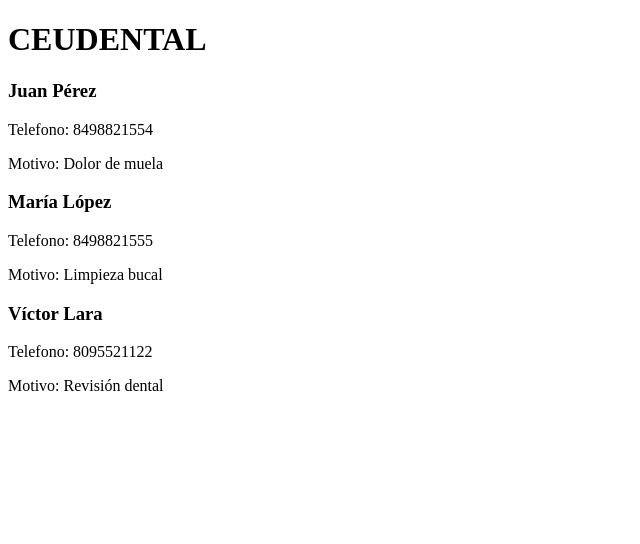
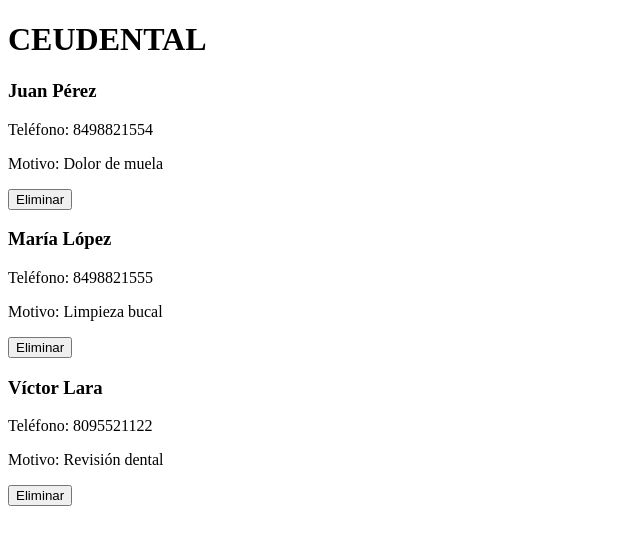
Before and after one commit to jeury3016-boop/ceudental, a React (Vite) app: page / in a window 1280 px wide. Shown: the top 544 px of the page, without its empty margins (0-640 px from the left). Built offline with nearby package versions, Linux system fonts and the light colour scheme.

Commit message:
Agrega boton eliminar paciente con useState y filter

```diff
--- a/src/App.jsx
+++ b/src/App.jsx
@@ -1,16 +1,22 @@
+import { useState } from "react";
+
 import ListaPacientes from "./components/ListaPacientes";
 
 function App() {
-  const pacientes = [
+  const [pacientes, setPacientes] = useState([
     { id: 1, nombre: "Juan Pérez", telefono: "8498821554", motivo: "Dolor de muela" },
     { id: 2, nombre: "María López", telefono: "8498821555", motivo: "Limpieza bucal" },
     { id: 3, nombre: "Víctor Lara", telefono: "8095521122", motivo: "Revisión dental" },
-  ];
+  ]);
+
+  function eliminarPaciente(id) {
+    setPacientes(pacientes.filter(paciente => paciente.id !== id));
+  }
 
   return (
     <div>
       <h1>CEUDENTAL</h1>
-      <ListaPacientes pacientes={pacientes} />
+      <ListaPacientes pacientes={pacientes} onEliminar={eliminarPaciente} />
     </div>
   );
 }
--- a/src/components/ListaPacientes.jsx
+++ b/src/components/ListaPacientes.jsx
@@ -1,6 +1,6 @@
 import TarjetaPaciente from "./TarjetaPaciente";
 
-function ListaPacientes({ pacientes }) {
+function ListaPacientes({ pacientes, onEliminar }) {
     return (
         <div>
             {pacientes.map((paciente) => (
@@ -9,6 +9,7 @@ function ListaPacientes({ pacientes }) {
                 nombre={paciente.nombre}
                 telefono={paciente.telefono}
                 motivo={paciente.motivo}
+                onEliminar={() => onEliminar(paciente.id)}
                 />
             ))}
         </div>
--- a/src/components/TarjetaPaciente.jsx
+++ b/src/components/TarjetaPaciente.jsx
@@ -1,9 +1,10 @@
-function TarjetaPaciente({ nombre,telefono,motivo}) {
+function TarjetaPaciente({ nombre, telefono, motivo, onEliminar }) {
     return (
         <div>
-        <h3>{nombre}</h3>
-        <p>Telefono: {telefono}</p>
-        <p>Motivo: {motivo}</p>
+            <h3>{nombre}</h3>
+            <p>Teléfono: {telefono}</p>
+            <p>Motivo: {motivo}</p>
+            <button onClick={onEliminar}>Eliminar</button>
         </div>
     );
 }
```
